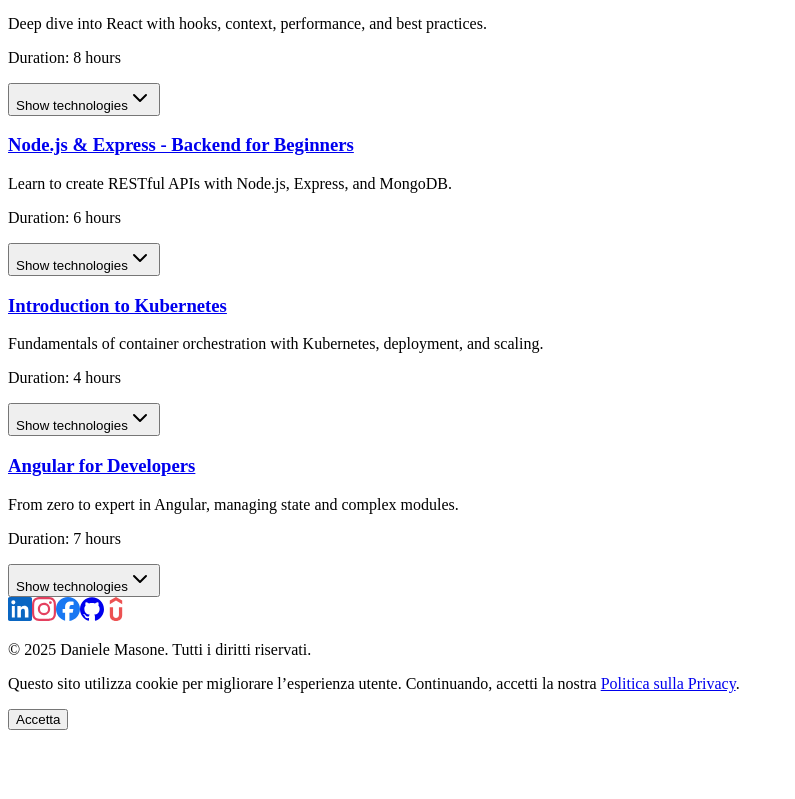
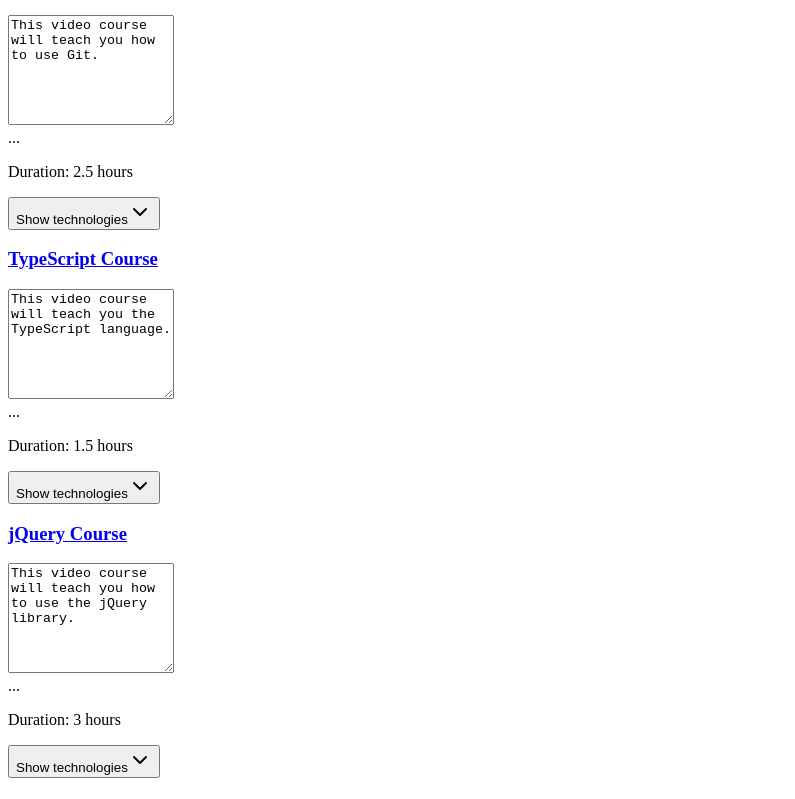
Before and after one commit to DanieleMasone/ingdanielemasone, a React (Create React App) app: page /courses in a window 1280 px wide. Shown: the part 500-1299 px from the top of the page, without its empty margins (0-795 px from the left). Before the commit the page ends 1238 px from the top, so only its background shows below. Built offline with nearby package versions, Linux system fonts and the light colour scheme.

Commit message:
chore: Add all Courses

```diff
--- a/src/components/ui/Textarea.jsx
+++ b/src/components/ui/Textarea.jsx
@@ -1,13 +1,45 @@
-import React from "react";
+import {useEffect, useRef, useState} from "react";
 
-export function Textarea({className = "", ...props}) {
+export function Textarea({className = "", value = "", ...props}) {
+    const [expanded, setExpanded] = useState(false);
+    const [overflowing, setOverflowing] = useState(false);
+    const textareaRef = useRef(null);
+
+    useEffect(() => {
+        const textarea = textareaRef.current;
+        if (!textarea) return;
+
+        if (expanded) {
+            textarea.style.height = "auto";
+            textarea.style.height = `${textarea.scrollHeight}px`;
+        } else {
+            textarea.style.height = "6.5rem"; // circa 3 righe
+        }
+
+        setOverflowing(textarea.scrollHeight > 104); // 6.5rem in px
+    }, [value, expanded]);
+
     return (
-        <textarea
-            {...props}
-            className={`w-full bg-white border border-gray-300 text-gray-900 rounded-md px-4 py-2
-        focus:outline-none focus:ring-2 focus:ring-blue-600 resize-none transition-colors duration-200
-        dark:bg-gray-800 dark:border-gray-600 dark:text-gray-100 dark:focus:ring-blue-400
-        ${className}`}
-        />
+        <div className="relative">
+            <textarea
+                ref={textareaRef}
+                value={value}
+                readOnly
+                className={`w-full bg-white border border-gray-300 text-gray-900 rounded-md px-4 py-2
+                    focus:outline-none focus:ring-2 focus:ring-blue-600 resize-none transition-all duration-300
+                    dark:bg-gray-800 dark:border-gray-600 dark:text-gray-100 dark:focus:ring-blue-400
+                    ${className}`}
+                style={{overflow: "hidden"}}
+                {...props}
+            />
+            {overflowing && (
+                <div
+                    onClick={() => setExpanded((prev) => !prev)}
+                    className="absolute bottom-1 right-2 text-gray-500 dark:text-gray-400 text-sm cursor-pointer select-none bg-white dark:bg-gray-800 px-1"
+                >
+                    {expanded ? "Show less" : "..."}
+                </div>
+            )}
+        </div>
     );
 }
--- a/src/locales/en/translation.json
+++ b/src/locales/en/translation.json
@@ -101,25 +101,65 @@
     "title": "My Online Courses",
     "duration": "Duration",
     "learn_more": "Learn more",
-    "react": {
-      "title": "Advanced React Course",
-      "description": "Deep dive into React with hooks, context, performance, and best practices.",
-      "duration": "8 hours"
+    "git": {
+      "title": "Git Course",
+      "description": "This video course will teach you how to use Git.",
+      "duration": "2.5 hours"
     },
-    "node": {
-      "title": "Node.js & Express - Backend for Beginners",
-      "description": "Learn to create RESTful APIs with Node.js, Express, and MongoDB.",
+    "typescript": {
+      "title": "TypeScript Course",
+      "description": "This video course will teach you the TypeScript language.",
+      "duration": "1.5 hours"
+    },
+    "jQuery": {
+      "title": "jQuery Course",
+      "description": "This video course will teach you how to use the jQuery library.",
+      "duration": "3 hours"
+    },
+    "php": {
+      "title": "PHP Programming Course",
+      "description": "This video course will teach you PHP programming.",
+      "duration": "11.5 hours"
+    },
+    "cpp": {
+      "title": "C++ Programming Course",
+      "description": "This video course will teach you C++ programming.",
+      "duration": "14.5 hours"
+    },
+    "html5": {
+      "title": "HTML5 Course",
+      "description": "This video course will teach you how to use HTML5.",
+      "duration": "5 hours"
+    },
+    "angularJS": {
+      "title": "AngularJS Course",
+      "description": "This video course will teach you how to use the AngularJS framework.",
+      "duration": "3.5 hours"
+    },
+    "java": {
+      "title": "Java Programming Course",
+      "description": "This video course will teach you the fundamentals of Java programming.",
+      "duration": "7.5 hours"
+    },
+    "javascript": {
+      "title": "JavaScript Programming Course",
+      "description": "This video course will teach you JavaScript programming.",
+      "duration": "10.5 hours"
+    },
+    "c": {
+      "title": "C Programming Course",
+      "description": "This video course will teach you C programming (recommended for complete beginners).",
+      "duration": "6.5 hours"
+    },
+    "assembler": {
+      "title": "8086 Assembler Programming Course",
+      "description": "This video course will teach you programming using the 8086 assembler language.",
       "duration": "6 hours"
     },
-    "k8s": {
-      "title": "Introduction to Kubernetes",
-      "description": "Fundamentals of container orchestration with Kubernetes, deployment, and scaling.",
-      "duration": "4 hours"
-    },
-    "angular": {
-      "title": "Angular for Developers",
-      "description": "From zero to expert in Angular, managing state and complex modules.",
-      "duration": "7 hours"
+    "sql": {
+      "title": "Database Basics Course: From E/R Diagrams to SQL",
+      "description": "This video course will teach you how to create a solid database (through the 3 fundamental design phases) and query it using basic SQL (Structured Query Language) to transform data into information, insert, update, and delete table data, and understand the theoretical and practical principles of designing and creating relational databases, tables, and views.",
+      "duration": "6 hours"
     }
   }
 }
--- a/src/locales/it/translation.json
+++ b/src/locales/it/translation.json
@@ -101,25 +101,65 @@
     "title": "I miei corsi online",
     "duration": "Durata",
     "learn_more": "Scopri di più",
-    "react": {
-      "title": "Corso di React Avanzato",
-      "description": "Approfondisci React con hooks, context, performance e best practice.",
-      "duration": "8 ore"
+    "git": {
+      "title": "Corso Git",
+      "description": "Questo videocorso ti permetterà di apprendere l'utilizzodi Git",
+      "duration": "2,5 ore"
     },
-    "node": {
-      "title": "Node.js & Express - Backend per principianti",
-      "description": "Impara a creare API RESTful con Node.js, Express e MongoDB.",
+    "typescript": {
+      "title": "Corso Typescript",
+      "description": "Questo videocorso ti permetterà di apprendere il linguaggio Typescript",
+      "duration": "1,5 ore"
+    },
+    "jQuery": {
+      "title": "Corso jQuery",
+      "description": "Questo videocorso ti permetterà di apprendere l'utilizzo della libreria jQuery",
+      "duration": "3 ore"
+    },
+    "php": {
+      "title": "Corso di programmazione Php",
+      "description": "Questo videocorso ti permetterà di apprendere la programmazione php",
+      "duration": "11,5 ore"
+    },
+    "cpp": {
+      "title": "Corso di programmazione C++",
+      "description": "Questo videocorso ti permetterà di apprendere la programmazione C++",
+      "duration": "14,5 ore"
+    },
+    "html5": {
+      "title": "Corso di HTML5",
+      "description": "Questo videocorso ti permetterà di apprendere l'utilizzo di HTML5",
+      "duration": "5 ore"
+    },
+    "angularJS": {
+      "title": "Corso AngularJS",
+      "description": "Questo videocorso ti permetterà di apprendere l'utilizzo del framework AngularJS",
+      "duration": "3,5 ore"
+    },
+    "java": {
+      "title": "Corso di programmazione Java",
+      "description": "Questo videocorso ti permetterà di apprendere la base della programmazione Java",
+      "duration": "7,5 ore"
+    },
+    "javascript": {
+      "title": "Corso di programmazione Javascript",
+      "description": "Questo videocorso ti permetterà di apprendere la programmazione Javascript",
+      "duration": "10,5 ore"
+    },
+    "c": {
+      "title": "Corso di programmazione C",
+      "description": "Questo videocorso ti permetterà di apprendere la programmazione C (consigliato per chi parte da 0 in questo mondo)",
+      "duration": "6,5 ore"
+    },
+    "assembler": {
+      "title": "Corso di programmazione assembler 8086",
+      "description": "Questo videocorso ti permetterà di apprendere la programmazione tramite linguaggio assembler per processore 8086",
       "duration": "6 ore"
     },
-    "k8s": {
-      "title": "Introduzione a Kubernetes",
-      "description": "Fondamenti di container orchestration con Kubernetes, deployment e scaling.",
-      "duration": "4 ore"
-    },
-    "angular": {
-      "title": "Angular per sviluppatori",
-      "description": "Da zero a esperto in Angular, gestione stati e moduli complessi.",
-      "duration": "7 ore"
+    "sql": {
+      "title": "Corso sulle basi di dati: dallo schema E/R all'SQL",
+      "description": "Questo videocorso ti permetterà di apprendere come creare una base di dati solida (tramite le 3 fasi fondamentali della progettazione) e ad interrogarla tramite le query base in linguaggio SQL (Structured Query Language) allo scopo di trasformare i dati in informazioni, inserire, modificare ed eliminare i dati dalle tabelle e apprendere i principi teorici e pratici di progettazione e creazione dei database relazionali, delle tabelle e delle viste",
+      "duration": "6 ore"
     }
   }
 }
--- a/src/pages/Courses.jsx
+++ b/src/pages/Courses.jsx
@@ -3,39 +3,96 @@ import {Card} from "../components/ui/Card";
 import {CardContent} from "../components/ui/CardContent";
 import {Disclosure} from '@headlessui/react';
 import {ChevronDown} from 'lucide-react';
+import {Textarea} from "../components/ui/Textarea";
 
 export default function Courses() {
     const {t} = useTranslation();
 
     const courses = [
         {
-            nameKey: "courses_page.react.title",
-            descKey: "courses_page.react.description",
-            durationKey: "courses_page.react.duration",
-            tech: "React, Vite, Redux Toolkit, Testing Library",
-            link: "https://www.ingdanielemasone.com/courses/react-avanzato"
+            nameKey: "courses_page.git.title",
+            descKey: "courses_page.git.description",
+            durationKey: "courses_page.git.duration",
+            tech: "Git",
+            link: "https://www.udemy.com/course/corso-git/"
         },
         {
-            nameKey: "courses_page.node.title",
-            descKey: "courses_page.node.description",
-            durationKey: "courses_page.node.duration",
-            tech: "Node.js, Express, JWT, REST, MongoDB",
-            link: "https://www.ingdanielemasone.com/courses/node-express"
+            nameKey: "courses_page.typescript.title",
+            descKey: "courses_page.typescript.description",
+            durationKey: "courses_page.typescript.duration",
+            tech: "Typescript, data types, module, OOP ...",
+            link: "https://www.udemy.com/course/typescript-da-zero/"
         },
         {
-            nameKey: "courses_page.k8s.title",
-            descKey: "courses_page.k8s.description",
-            durationKey: "courses_page.k8s.duration",
-            tech: "Kubernetes, Helm, Docker, Ingress, Services",
-            link: "https://www.ingdanielemasone.com/courses/kubernetes"
+            nameKey: "courses_page.jQuery.title",
+            descKey: "courses_page.jQuery.description",
+            durationKey: "courses_page.jQuery.duration",
+            tech: "jQuery, Selectors, Classes management, Traversing, Manipulating CSS, Bind, Events ...",
+            link: "https://www.udemy.com/course/corso-jquery/"
         },
         {
-            nameKey: "courses_page.angular.title",
-            descKey: "courses_page.angular.description",
-            durationKey: "courses_page.angular.duration",
-            tech: "Angular 16, RxJS, Signals, Router, Standalone components",
-            link: "https://www.ingdanielemasone.com/courses/angular"
+            nameKey: "courses_page.php.title",
+            descKey: "courses_page.php.description",
+            durationKey: "courses_page.php.duration",
+            tech: "Php, data types, Control flow statements, iterations, Regular expressions, Arrays, OOP, HTTP calls, File system ...",
+            link: "https://www.udemy.com/course/corso-di-programmazione-php/"
         },
+        {
+            nameKey: "courses_page.cpp.title",
+            descKey: "courses_page.cpp.description",
+            durationKey: "courses_page.cpp.duration",
+            tech: "C++, data types, control flow statements, iterations, I/O system, arrays and structs, OOP, lambda expressions ...",
+            link: "https://www.udemy.com/course/corso-di-programmazione-c-plus-plus/"
+        },
+        {
+            nameKey: "courses_page.html5.title",
+            descKey: "courses_page.html5.description",
+            durationKey: "courses_page.html5.duration",
+            tech: "HTML5, APIs (WebStorage, Web Workers, Drag & Drop ...), Canvas & Multimedia, Header, Footer, Aside ...",
+            link: "https://www.udemy.com/course/corso-html5/"
+        },
+        {
+            nameKey: "courses_page.angularJS.title",
+            descKey: "courses_page.angularJS.description",
+            durationKey: "courses_page.angularJS.duration",
+            tech: "AngularJS, scope (the hierarchy), services ($http), control flow statement, directives (bind, ng-class, ng-repeat...), filters, custom directives ...",
+            link: "https://www.udemy.com/course/corso-angularjs/"
+        },
+        {
+            nameKey: "courses_page.java.title",
+            descKey: "courses_page.java.description",
+            durationKey: "courses_page.java.duration",
+            tech: "Java, Control flow statements, iterations, arrays, OOP, File management, Lambda expressions, MySQL, MongoDB  ...",
+            link: "https://www.udemy.com/course/corso-di-programmazione-java/"
+        },
+        {
+            nameKey: "courses_page.javascript.title",
+            descKey: "courses_page.javascript.description",
+            durationKey: "courses_page.javascript.duration",
+            tech: "Javascript, control flow statements, iterations, arrays, DOM, Design patterns, Arrow function ...",
+            link: "https://www.udemy.com/course/corso-di-programmazione-javascript/"
+        },
+        {
+            nameKey: "courses_page.c.title",
+            descKey: "courses_page.c.description",
+            durationKey: "courses_page.c.duration",
+            tech: "C, data types, control flow statements, iterations, arrays, structs ...",
+            link: "https://www.udemy.com/course/corso-di-programmazione-c/"
+        },
+        {
+            nameKey: "courses_page.assembler.title",
+            descKey: "courses_page.assembler.description",
+            durationKey: "courses_page.assembler.duration",
+            tech: "AssemblerX86, data types, control flow statement, iterations, arrays ...",
+            link: "https://www.udemy.com/course/corso-di-programmazione-assembler-8086/"
+        },
+        {
+            nameKey: "courses_page.sql.title",
+            descKey: "courses_page.sql.description",
+            durationKey: "courses_page.sql.duration",
+            tech: "SQL, C, E/R, DB design ...",
+            link: "https://www.udemy.com/course/corso-sulle-basi-di-dati-dallo-schema-er-allsql/"
+        }
     ];
 
     return (
@@ -62,9 +119,11 @@ export default function Courses() {
                                 </a>
                             </h3>
 
-                            <p className="text-gray-600 dark:text-gray-400 mb-2">
-                                {t(course.descKey)}
-                            </p>
+                            <Textarea
+                                className="mb-2 mt-2 cursor-default"
+                                value={t(course.descKey)}
+                                readOnly
+                            />
 
                             <p className="text-sm text-gray-500 dark:text-gray-400 font-mono mb-2">
                                 {t("courses_page.duration")}: {t(course.durationKey)}
@@ -76,7 +135,7 @@ export default function Courses() {
                                         <Disclosure.Button
                                             className="flex items-center text-sm text-blue-600 dark:text-blue-400 hover:underline focus:outline-none mt-2"
                                         >
-                                            <span>{t("show_technologies", "Mostra tecnologie")}</span>
+                                            <span>{t("show_technologies")}</span>
                                             <ChevronDown
                                                 className={`ml-1 w-4 h-4 transition-transform ${open ? "rotate-180" : ""}`}
                                             />
```
